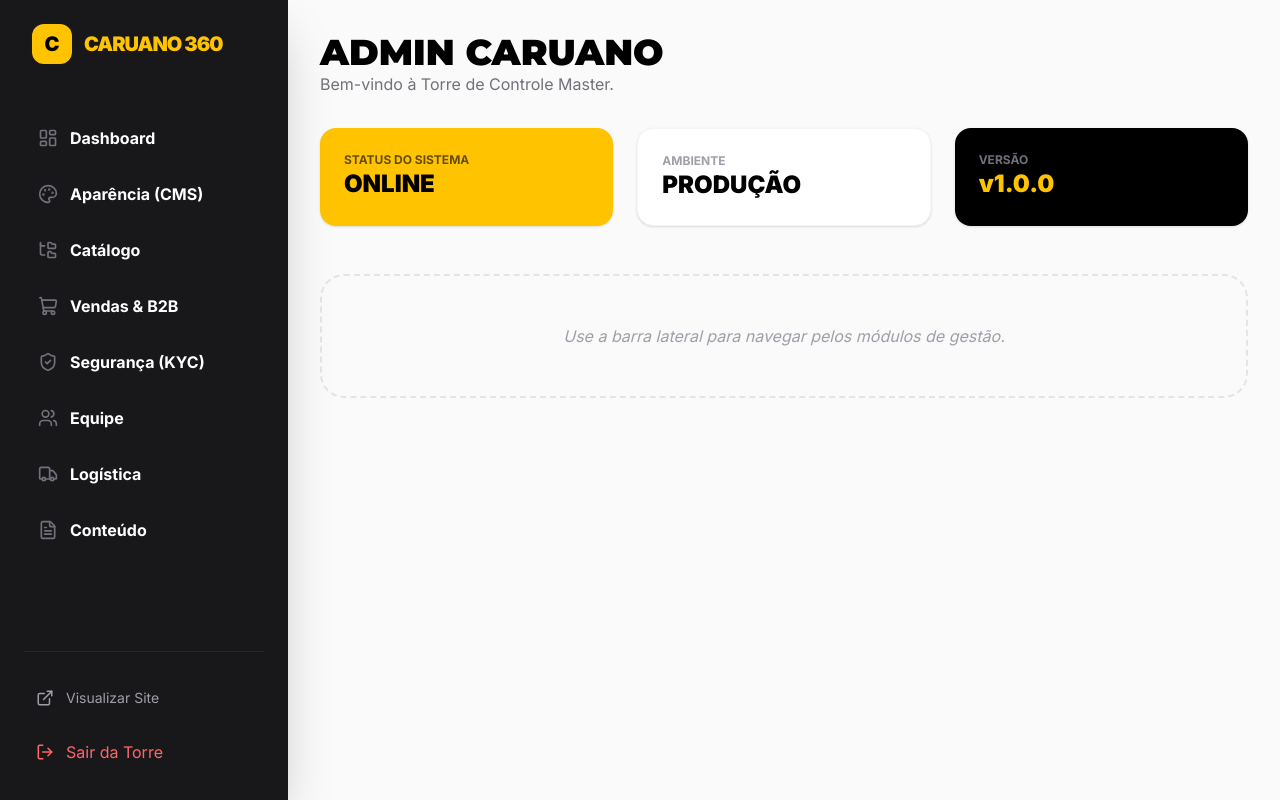
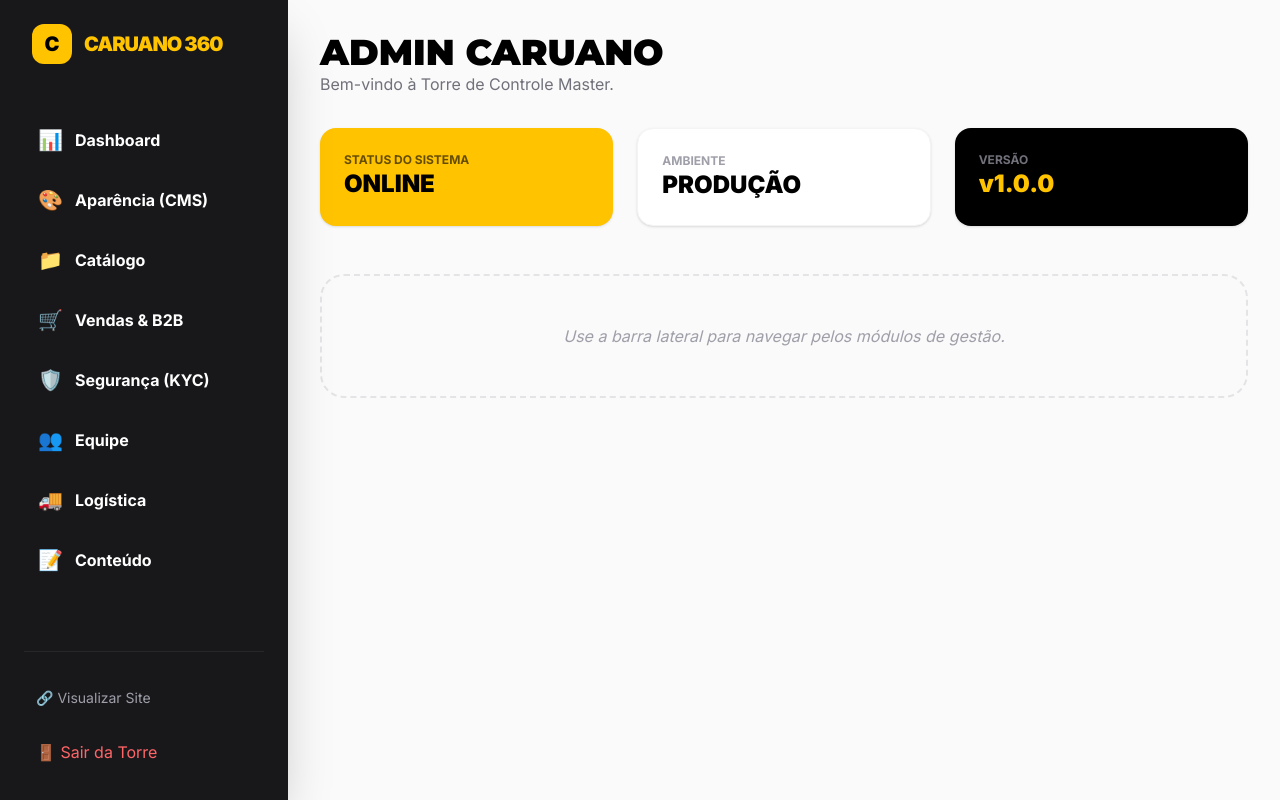
Before and after one commit to caruano-app/marketplace050626, a Next.js app: page /admin in a window 1280 px wide. Built offline with nearby package versions, Linux system fonts and the light colour scheme.

Commit message:
Replace icons with emojis in admin menu

```diff
--- a/src/components/admin/admin-master-shell.tsx
+++ b/src/components/admin/admin-master-shell.tsx
@@ -2,33 +2,19 @@
 
 import React, { useState } from 'react';
 import Link from 'next/link';
-import {
-  LayoutDashboard,
-  Palette,
-  FolderTree,
-  ShoppingCart,
-  ShieldCheck,
-  Users,
-  Truck,
-  FileText,
-  LogOut,
-  Menu,
-  X,
-  ExternalLink
-} from 'lucide-react';
 
 export default function AdminMasterShell({ children }: { children: React.ReactNode }) {
   const [isMobileMenuOpen, setIsMobileMenuOpen] = useState(false);
 
   const menuItems = [
-    { label: 'Dashboard', icon: <LayoutDashboard size={20} />, href: '/admin' },
-    { label: 'Aparência (CMS)', icon: <Palette size={20} />, href: '/admin?tab=aparencia' },
-    { label: 'Catálogo', icon: <FolderTree size={20} />, href: '/admin?tab=catalogo' },
-    { label: 'Vendas & B2B', icon: <ShoppingCart size={20} />, href: '/admin?tab=vendas' },
-    { label: 'Segurança (KYC)', icon: <ShieldCheck size={20} />, href: '/admin?tab=kyc' },
-    { label: 'Equipe', icon: <Users size={20} />, href: '/admin?tab=equipe' },
-    { label: 'Logística', icon: <Truck size={20} />, href: '/admin?tab=logistica' },
-    { label: 'Conteúdo', icon: <FileText size={20} />, href: '/admin?tab=conteudo' },
+    { label: 'Dashboard', icon: '📊', href: '/admin' },
+    { label: 'Aparência (CMS)', icon: '🎨', href: '/admin?tab=aparencia' },
+    { label: 'Catálogo', icon: '📁', href: '/admin?tab=catalogo' },
+    { label: 'Vendas & B2B', icon: '🛒', href: '/admin?tab=vendas' },
+    { label: 'Segurança (KYC)', icon: '🛡️', href: '/admin?tab=kyc' },
+    { label: 'Equipe', icon: '👥', href: '/admin?tab=equipe' },
+    { label: 'Logística', icon: '🚚', href: '/admin?tab=logistica' },
+    { label: 'Conteúdo', icon: '📝', href: '/admin?tab=conteudo' },
   ];
 
   return (
@@ -47,7 +33,7 @@ export default function AdminMasterShell({ children }: { children: React.ReactNo
               href={item.href}
               className="flex items-center gap-3 p-3.5 rounded-xl hover:bg-zinc-800 hover:text-[#FFC300] font-bold transition-all group"
             >
-              <span className="text-zinc-500 group-hover:text-[#FFC300] transition-colors">{item.icon}</span>
+              <span className="text-xl">{item.icon}</span>
               {item.label}
             </Link>
           ))}
@@ -55,10 +41,10 @@ export default function AdminMasterShell({ children }: { children: React.ReactNo
 
         <div className="mt-auto pt-6 border-t border-zinc-800 space-y-2">
           <Link href="/" className="flex items-center gap-3 p-3 text-zinc-400 hover:text-white text-sm transition-colors">
-            <ExternalLink size={18} /> Visualizar Site
+            🔗 Visualizar Site
           </Link>
           <button className="flex items-center gap-3 p-3 w-full text-red-400 hover:text-red-300 text-sm font-bold transition-colors">
-            <LogOut size={18} /> Sair da Torre
+            🚪 Sair da Torre
           </button>
         </div>
       </aside>
@@ -68,12 +54,12 @@ export default function AdminMasterShell({ children }: { children: React.ReactNo
         onClick={() => setIsMobileMenuOpen(!isMobileMenuOpen)}
         className="lg:hidden fixed top-4 right-4 z-[60] bg-black text-[#FFC300] p-3 rounded-full shadow-lg"
       >
-        {isMobileMenuOpen ? <X /> : <Menu />}
+        {isMobileMenuOpen ? '✕' : '☰'}
       </button>
 
       {isMobileMenuOpen && (
         <div className="lg:hidden fixed inset-0 bg-black z-[55] p-8 flex flex-col gap-4 text-white">
-          <div className="text-[#FFC300] font-black text-2xl mb-8">CARUANO 360</div>
+          <div className="text-[#FFC300] font-black text-2xl mb-8 uppercase">Caruano 360</div>
           {menuItems.map((item) => (
             <Link
               key={item.label}
@@ -87,7 +73,7 @@ export default function AdminMasterShell({ children }: { children: React.ReactNo
         </div>
       )}
 
-      {/* Área de Conteúdo (O Frame) */}
+      {/* Área de Conteúdo */}
       <main className="flex-1 lg:ml-72 min-h-screen">
         <div className="max-w-[1412px] mx-auto">
           {children}
```
